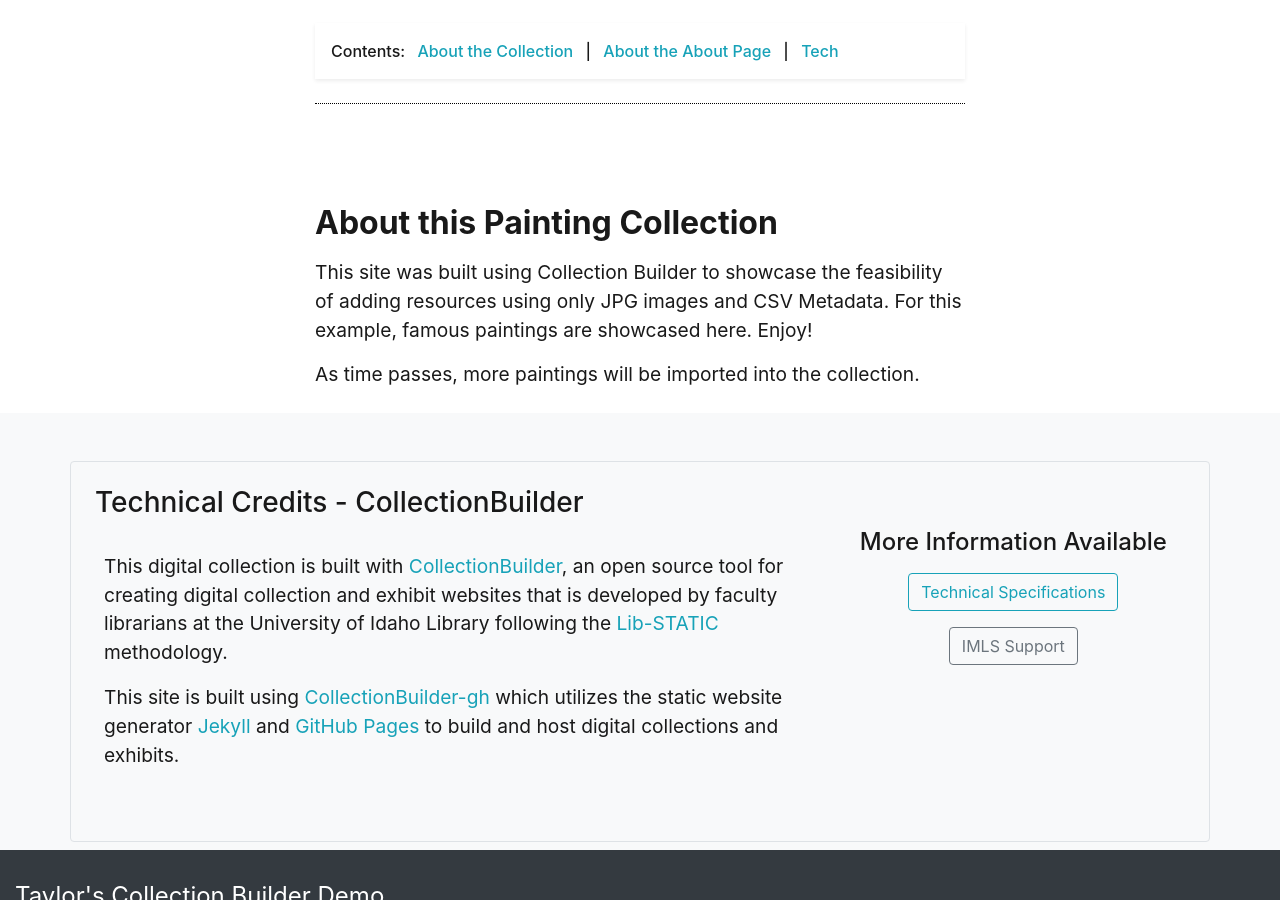
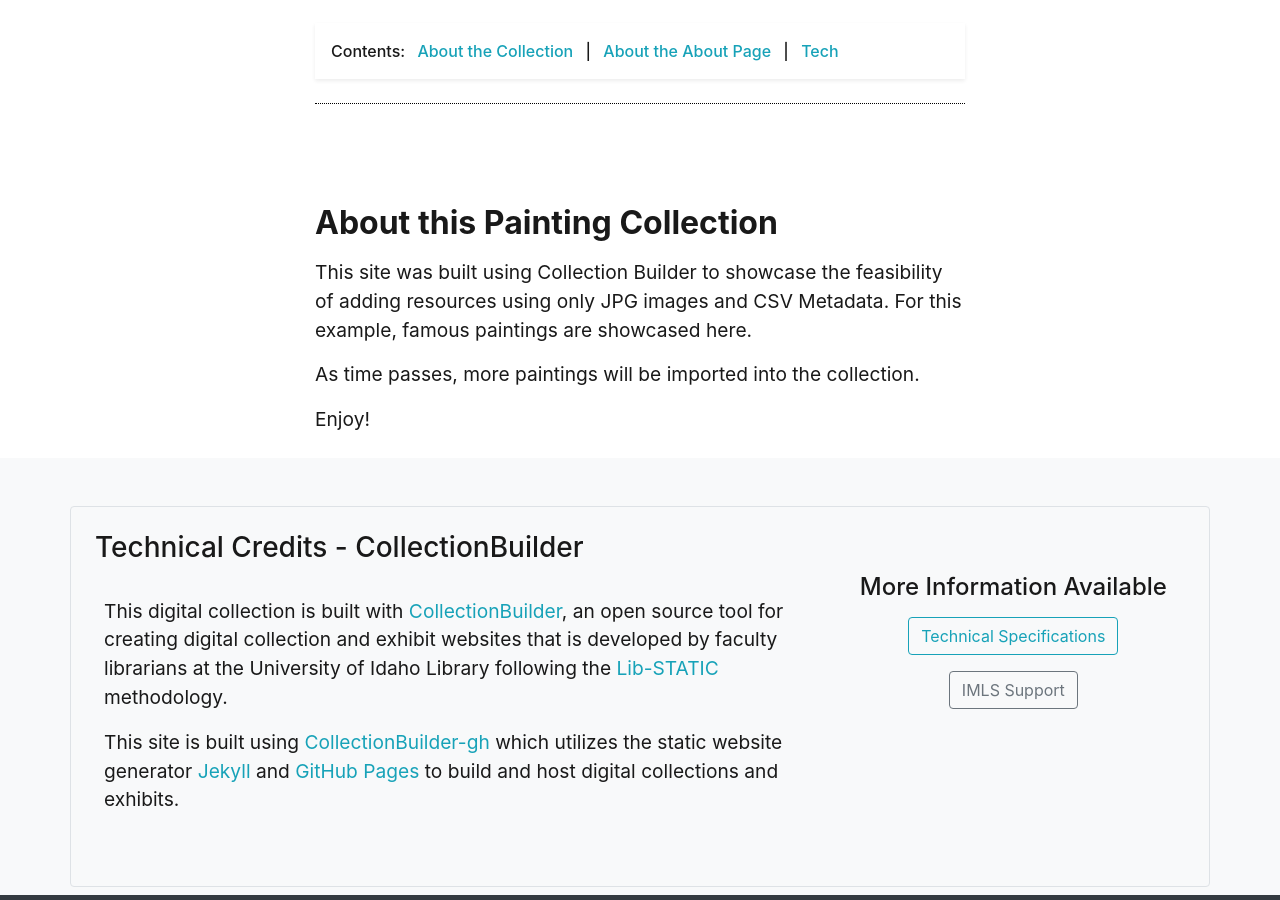
Before and after one commit to tmcdowel/my-first-cb, a Jekyll site: the page built from pages/about.md, in a window 1280 px wide and 900 px high, scrolled down 469 px. Built offline with Jekyll 4.4.1, drawn with Linux system fonts in a browser that asks for light colours.

```diff
--- a/pages/about.md
+++ b/pages/about.md
@@ -14,6 +14,8 @@ credits: true
 
 ## About this Painting Collection
 
-This site was built using Collection Builder to showcase the feasibility of adding resources using only JPG images and CSV Metadata. For this example, famous paintings are showcased here. Enjoy!
+This site was built using Collection Builder to showcase the feasibility of adding resources using only JPG images and CSV Metadata. For this example, famous paintings are showcased here.
 
 As time passes, more paintings will be imported into the collection.
+
+Enjoy!
```
